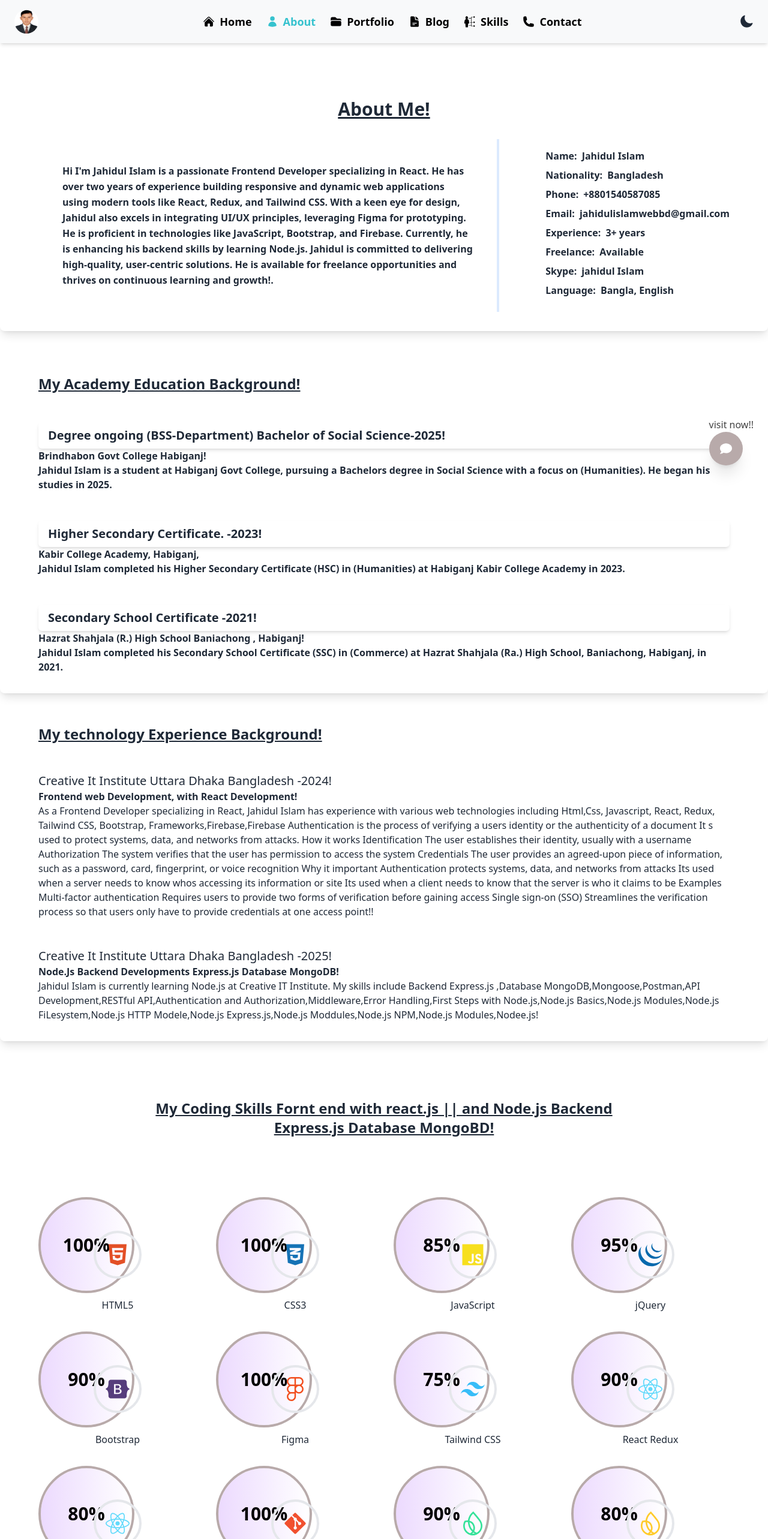
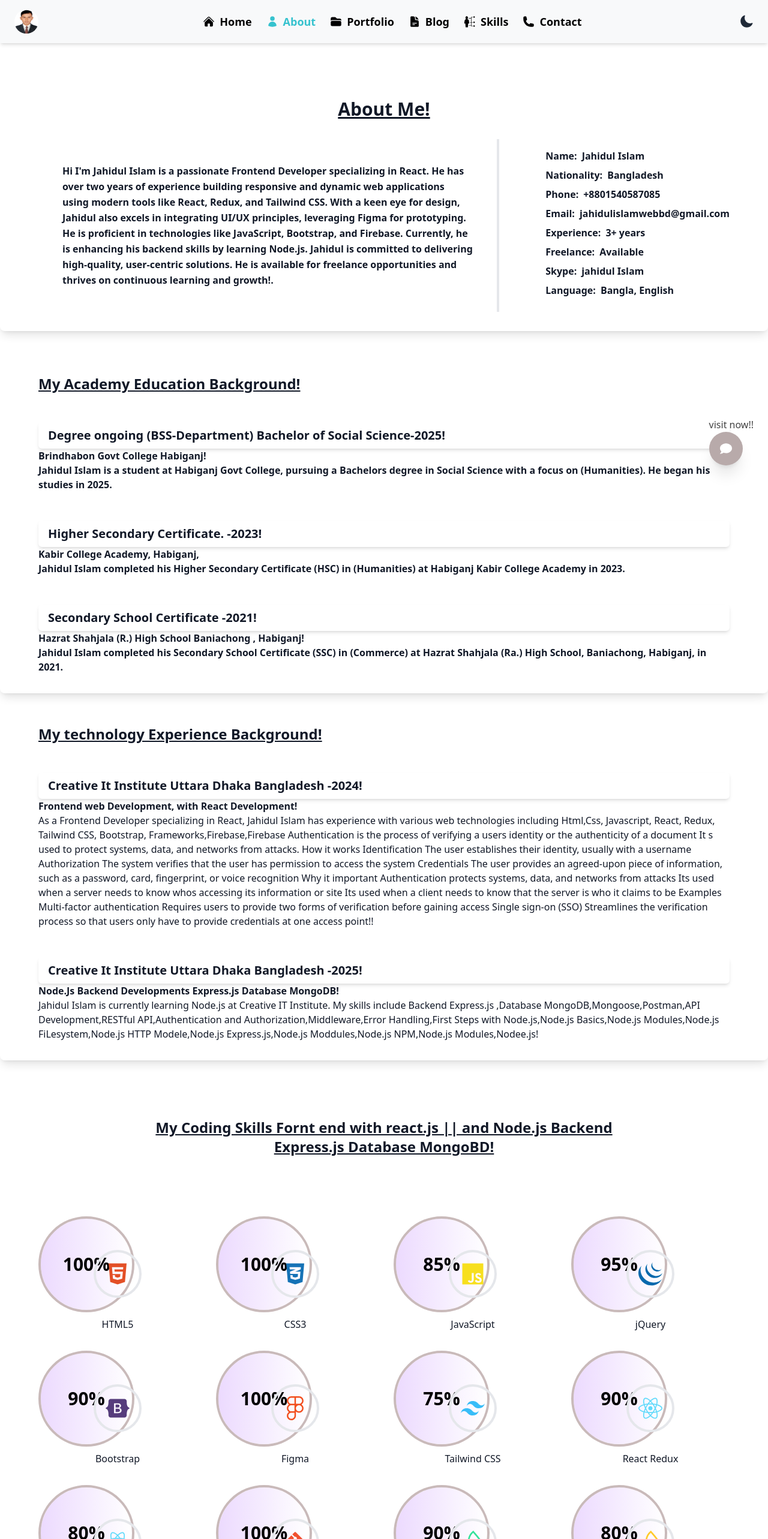
Before and after one commit to md-jahid-islam/My-New-Portfolio, a React (Vite) app: page /about in a window 1280 px wide. Shown: the top 2566 px of the page at 60% size. Built offline with nearby package versions, Linux system fonts and the light colour scheme.

Commit message:
added to color maching

```diff
--- a/src/Components/AboutComponents.jsx
+++ b/src/Components/AboutComponents.jsx
@@ -13,19 +13,19 @@ import { TbCrystalBall, TbPhysotherapist } from 'react-icons/tb';
  <section className="about-section container mx-auto mt-5 px-4 sm:px-6 md:px-8 lg:px-16 p-8 rounded-lg shadow-lg">
    {/* Section Title */}
    <div className="relative text-center sm:text-left pt-28 flex justify-center items-center flex-wrap ">
-     <h2 className="text-3xl font-bold underline text-gray-800 dark:text-gray-300">About Me!</h2>
+     <h2 className="text-3xl font-bold underline text-gray-900 dark:text-gray-300">About Me!</h2>
      <div className="absolute sm:w-32 mx-auto sm:mx-0 "></div>
    </div>
    {/* About Details */}
    <div className=" mt-8 flex flex-col lg:flex-row justify-between items-start lg:items-center">
-     <p className=" text-gray-800 dark:text-gray-300 leading-relaxed text-center font-bold lg:text-left lg:p-10 max-w-full sm:max-w-xl lg:max-w-3xl border-e-4 border-x-blue-100 ">
+     <p className=" text-gray-900 dark:text-gray-300 leading-relaxed text-center font-bold lg:text-left lg:p-10 max-w-full sm:max-w-xl lg:max-w-3xl border-e-4 ">
      Hi I'm Jahidul Islam is a passionate Frontend Developer specializing in React. He has over two years of experience building responsive and dynamic web applications using modern tools like React, Redux, and Tailwind CSS. With a keen eye for design, Jahidul also excels in integrating UI/UX principles, leveraging Figma for prototyping. He is proficient in technologies like JavaScript, Bootstrap, and Firebase. Currently, he is enhancing his backend skills by learning Node.js. Jahidul is committed to delivering high-quality, user-centric solutions. He is available for freelance opportunities and thrives on continuous learning and growth!.
      </p>
 
    {/* About Text Typewriter end */}
 
      {/* Personal Details start */}
-     <div className="text-sm sm:text-base mt-10 lg:mt-0 lg:ml-10 text-gray-800 dark:text-gray-300 font-bold ">
+     <div className="text-sm sm:text-base mt-10 lg:mt-0 lg:ml-10 text-gray-900 dark:text-gray-300 font-bold ">
        {[{
          label: 'Name', value: 'Jahidul Islam'
        }, {
@@ -58,8 +58,8 @@ import { TbCrystalBall, TbPhysotherapist } from 'react-icons/tb';
  //========== EducationSection part start ========//
  const EducationSection = () => (
  <div className="education-section container px-4 sm:px-6 lg:px-16 bg-gradient-to-l  p-8 rounded-lg shadow-lg font-semibold">
-   <h2 className="text-2xl font-bold text-gray-800 dark:text-gray-300 pt-10 text-center sm:text-left underline ">My Academy Education Background!</h2>
-   <div className="divider mt-2 mb-4 text-gray-800 dark:text-gray-300 font-bold "></div>
+   <h2 className="text-2xl font-bold text-gray-900 dark:text-gray-300 pt-10 text-center sm:text-left underline ">My Academy Education Background!</h2>
+   <div className="divider mt-2 mb-4 text-gray-900 dark:text-gray-300 font-bold "></div>
 
    {[{
      year: 'Degree ongoing (BSS-Department) Bachelor of Social Science-2025!',
@@ -75,9 +75,9 @@ import { TbCrystalBall, TbPhysotherapist } from 'react-icons/tb';
      description: 'Jahidul Islam completed his Secondary School Certificate (SSC) in (Commerce) at Hazrat Shahjala (Ra.) High School, Baniachong, Habiganj, in 2021.'
    }].map((edu, index) => (
      <div key={index} className="education-item mt-12">
-       <div className=" py-2 px-4  text-gray-800 dark:text-gray-300 font-semibold shadow-md hover:scale-105 transition text-xl rounded-md ">{edu.year}</div>
-       <h3 className=" title font-bold text-sm sm:text-base lg:mt-0  mt-2 text-gray-800 dark:text-gray-300">{edu.title}</h3>
-       <p className="description font-bold text-sm sm:text-base lg:mt-0  mt-2 text-gray-800 dark:text-gray-300">{edu.description}</p>
+       <div className=" py-2 px-4  text-gray-900 dark:text-gray-300 font-semibold shadow-md transition text-xl rounded-md ">{edu.year}</div>
+       <h3 className=" title font-bold text-sm sm:text-base lg:mt-0  mt-2 text-gray-900 dark:text-gray-300">{edu.title}</h3>
+       <p className="description font-bold text-sm sm:text-base lg:mt-0  mt-2 text-gray-900 dark:text-gray-300">{edu.description}</p>
      </div>
    ))}
  </div>
@@ -86,9 +86,9 @@ import { TbCrystalBall, TbPhysotherapist } from 'react-icons/tb';
 
  //========== ExperienceSection part start ========//
  const ExperienceSection = () => (
- <div className="experience-section container mt-[20px] px-4 sm:px-6 lg:px-16 bg-gradient-to-r text-gray-800 dark:text-gray-300 p-8 rounded-lg shadow-lg">
-   <h2 className="text-2xl font-bold text-gray-800 dark:text-gray-300 text-center sm:text-left underline ">My technology Experience Background!</h2>
-   <div className="divider text-gray-800 dark:text-gray-300] mt-2 mb-4"></div>
+ <div className="experience-section container mt-[20px] px-4 sm:px-6 lg:px-16 bg-gradient-to-r text-gray-900 dark:text-gray-300 p-8 rounded-lg shadow-lg">
+   <h2 className="text-2xl font-bold text-gray-900 dark:text-gray-300 text-center sm:text-left underline ">My technology Experience Background!</h2>
+   <div className="divider text-gray-900 dark:text-gray-300] mt-2 mb-4"></div>
 
    {[{
      period:'Creative It Institute Uttara Dhaka Bangladesh -2024!',
@@ -101,9 +101,9 @@ import { TbCrystalBall, TbPhysotherapist } from 'react-icons/tb';
    }].map((exp, index) => (
 
      <div key={index} className="experience-item mt-12">
-       <div className="period text-gray-800 dark:text-gray-300 text-xl rounded-md ">{exp.period}</div>
-       <h3 className="title font-bold mt-5 sm:text-base lg:mt-0  text-gray-800 dark:text-gray-300 ">{exp.title}</h3>
-       <p className="description  mt-2 text-gray-800 dark:text-gray-300 sm:text-base lg:mt-0 ">{exp.description}</p>
+       <div className="period py-2 px-4  text-gray-900 dark:text-gray-300 font-semibold shadow-md transition text-xl rounded-md">{exp.period}</div>
+       <h3 className="title font-bold mt-5 sm:text-base lg:mt-0  text-gray-900 dark:text-gray-300 ">{exp.title}</h3>
+       <p className="description  mt-2 text-gray-900 dark:text-gray-300 sm:text-base lg:mt-0 ">{exp.description}</p>
      </div>
    ))}
 
@@ -115,7 +115,7 @@ import { TbCrystalBall, TbPhysotherapist } from 'react-icons/tb';
  const SkillSection = () => (
  <div className="skill-section container mt-16 px-4 sm:px-6 lg:px-16  p-8 rounded-lg shadow-lg">
    <div className="flex justify-center items-center relative mb-4">
-     <h2 className="relative text-2xl font-bold text-gray-800 dark:text-gray-300 text-center sm:text-left underline "> My Coding Skills Fornt end with react.js || and Node.js Backend <br /> <p className=' flex justify-center items-center'>Express.js Database MongoBD!</p></h2>
+     <h2 className="relative text-2xl font-bold text-gray-900 dark:text-gray-300 text-center sm:text-left underline "> My Coding Skills Fornt end with react.js || and Node.js Backend <br /> <p className=' flex justify-center items-center'>Express.js Database MongoBD!</p></h2>
      <h3 className="absolute sm:w-[200px] pt-10"></h3>
    </div>
    <div className="divider mt-[100px] mb-8"></div>
@@ -176,22 +176,22 @@ import { TbCrystalBall, TbPhysotherapist } from 'react-icons/tb';
      }].map((skill, index) => (
        <div key={index} className="skill-item text-center transform transition duration-300 hover:scale-110">
          {/* Proficiency Circle with CountUp */}
-         <div className="relative w-24 h-24 sm:w-32 sm:h-32 lg:w-40 lg:h-40 rounded-full border-4 border-[#b8aaaa] flex justify-center items-center overflow-hidden transform transition-all duration-500 hover:bg-[rgb(32,54,255)] hover:text-white">
+         <div className="relative w-24 h-24 sm:w-32 sm:h-32 lg:w-40 lg:h-40 rounded-full border-4 border-[#c9baba] flex justify-center items-center overflow-hidden transform transition-all duration-500 hover:bg-[rgb(32,54,255)] hover:text-white">
            {/* Gradient Background */}
-           <div className="absolute inset-0 bg-gradient-to-r from-purple-400 hover:bg-[#272626] opacity-30"></div>
+           <div className="absolute inset-0 bg-gradient-to-r from-purple-400 hover:bg-[#c0b0b0] opacity-30"></div>
            {/* Proficiency Percentage */}
-           <CountUp end={skill.proficiency} suffix="%" duration={2} className="text-xl sm:text-2xl lg:text-3xl font-bold border-[#b8aaaa] hover:bg-[#272626] z-10" />
+           <CountUp end={skill.proficiency} suffix="%" duration={2} className="text-xl sm:text-2xl lg:text-3xl font-bold border-[#c0b0b0] hover:bg-[#c0b0b0] z-10" />
          </div>
 
          {/* Icon Inside Circle with Hover Effects */}
          <div className="icon absolute inset-0 flex justify-center items-center transform transition-all duration-500">
-           <div className=" p-4 rounded-full border-4 text-gray-800 flex justify-center items-center transform transition-all duration-300 hover:bg-[#b8aaaa] hover:text-white hover:scale-110">
+           <div className=" p-4 rounded-full border-4 text-gray-900 flex justify-center items-center transform transition-all duration-300 hover:bg-[#b8aaaa] hover:text-white hover:scale-110">
             {skill.icon}
            </div>
          </div>
 
          {/* Skill Name */}
-         <p className="skill-name mt-2 text-sm sm:text-base text-gray-800 dark:text-gray-300 ">{skill.name}</p>
+         <p className="skill-name mt-2 text-sm sm:text-base text-gray-900 dark:text-gray-300">{skill.name}</p>
        </div>
      ))}
    </div>
--- a/src/Components/Navbar.jsx
+++ b/src/Components/Navbar.jsx
@@ -87,4 +87,3 @@ import { GiSkills } from "react-icons/gi";
   );
  };
  export default Navbar;
- // fgsdgjknsdfkjngsdjk
--- a/src/Components/PortofolioComponents.jsx
+++ b/src/Components/PortofolioComponents.jsx
@@ -162,6 +162,6 @@
     </div>
   );
  };
+
  //======== design part end ===========//
-
  export default Portfolio;
```
Also changed, not shown: src/Components/HomeComponents.jsx (+10 -10 lines).
